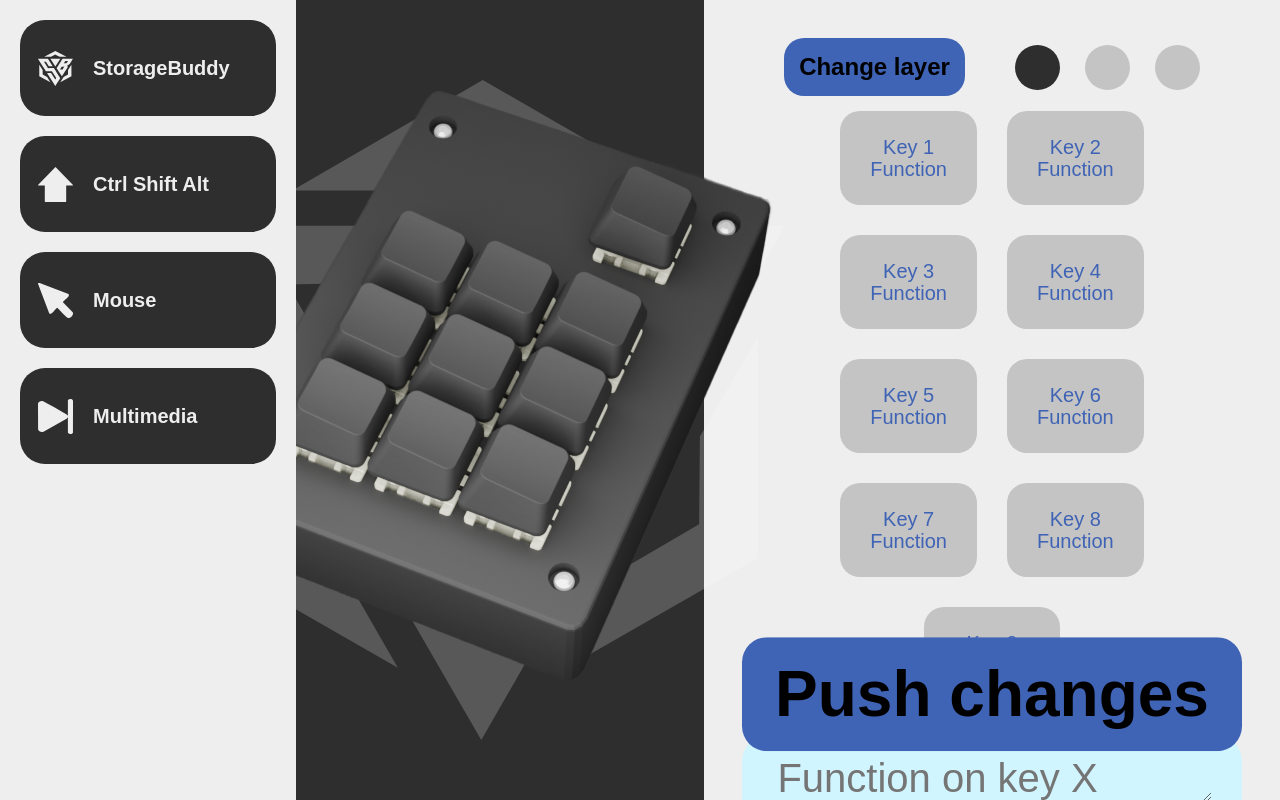
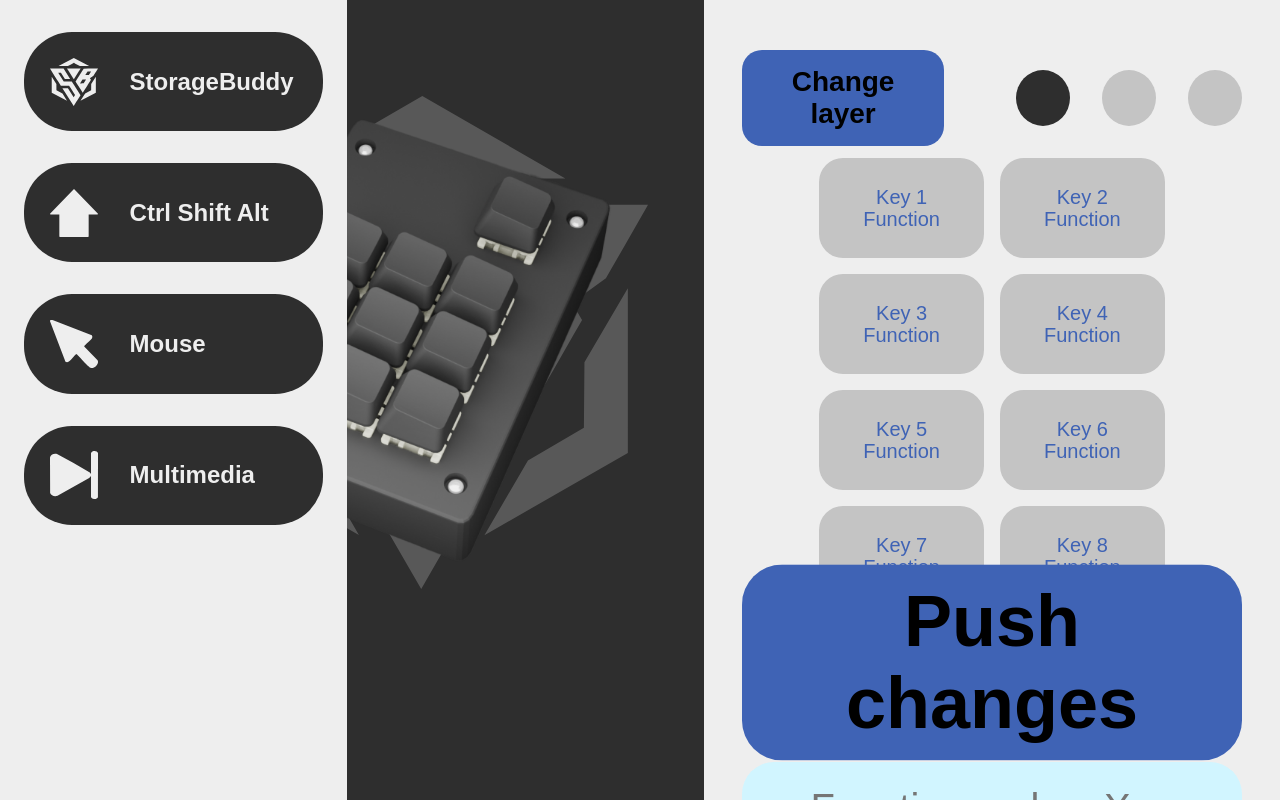
Before and after one commit to martinsram3k/macropad_configurator, a website: page frontend/index.html in a window 1280 px wide. Drawn offline with Linux system fonts and the light colour scheme.

Commit message:
uprava velikosti z px a % nebo vh kvuli responzivnosti

```diff
--- a/frontend/index.html
+++ b/frontend/index.html
@@ -7,6 +7,7 @@
     <title>StorageBuddy</title>
     <link rel="stylesheet" href="styles.css">
     <link rel="icon" href="icon/ikona.png" type="image/png">
+    <meta name="viewport" content="width=device-width, initial-scale=1.0">
 </head>
 
 <body>
--- a/frontend/styles.css
+++ b/frontend/styles.css
@@ -7,16 +7,12 @@ body {
   overflow: hidden;
 }
 
-
 .container,
 .keypadcontainer,
 .sidenav,
 .key {
   box-sizing: border-box;
 }
-
-
-
 
 ul {
   list-style-type: none;
@@ -33,59 +29,46 @@ ul {
   z-index: 99999;
   /* Nastav vysokou hodnotu z-index */
   transform: translateZ(0);
-  transition: width 0.3s ease; /* Přidáno */
+  transition: width 0.3s ease;
+  /* Přidáno */
 }
 
 .sidenav a {
   text-align: left;
   /* Změna na levé zarovnání */
-  padding: 8px;
+  padding: 1.2vh;
   text-decoration: none;
   display: block;
-  margin-left: 20px;
-  margin-right: 20px;
+  margin-left: 3vh;
+  margin-right: 3vh;
   justify-content: flex-start;
   /* Změna na flex-start */
   align-items: center;
   /* Vertikální vycentrování */
-  height: 80px;
   display: flex;
   /* Použití flexboxu */
-  margin-top: 20px;
-  margin-bottom: 20px;
+  margin-top: 4vh;
+  margin-bottom: 4vh;
 }
 
-.icon {
-  width: 35px;
-  color: #EEE;
-  background-color: #2E2E2E;
-  padding: 25px;
-  padding-left: 30px;
-  padding-right: 30px;
-  border-radius: 50%;
-  overflow: visible;
-  display: block;
-  /* Přidání mezery mezi ikonou a textem */
-}
 
 .menu-item {
   display: flex;
   align-items: center;
   background-color: #2E2E2E;
-  border-radius: 25px;
+  border-radius: 6vh;
   text-decoration: none;
   overflow: hidden;
   /* Přidáno */
   color: #EEE;
-  font-size: 200px;
 }
 
 .icon {
-  width: 35px;
+  width: 6vh;
   color: #EEE;
   background-color: transparent;
   /* Odstraněno pozadí */
-  padding: 10px;
+  padding: 2vh;
   border-radius: 0;
   /* Odstraněno zaoblení */
   overflow: visible;
@@ -107,7 +90,7 @@ ul {
 }
 
 .sidenav:hover .menu-item {
-  width: 240px;
+  width: 35vh;
   transition: width 1s ease;
 }
 
@@ -125,9 +108,9 @@ ul {
   align-items: center;
   margin: 0;
   /* Odstraněny marginy */
-  font-size: 20px;
+  font-size: 3vh;
   /* Stejná velikost jako původní text */
-  padding: 0 10px;
+  padding: 0 2vh;
   /* Přidáno odsazení textu */
   border-radius: 0;
   transition: display 0.3s ease;
@@ -147,15 +130,15 @@ img {
 }
 
 .logo_pozadi {
-  width: 600px;
+  width: 35%;
   opacity: 20%;
   padding-left: 40px;
   padding-right: 40px;
   rotate: 0deg;
   z-index: 1;
   position: absolute;
-  left: 145px;
-  top: 10%;
+  left: 20vh;
+  top: 12vh;
 
 }
 
@@ -166,9 +149,10 @@ img {
 }
 
 .foto_pozadi {
+  width: 35%;
   position: absolute;
-  left: 200px;
-  top: 10%;
+  left: 23vh;
+  top: 14vh;
   z-index: 900;
 }
 
@@ -202,15 +186,17 @@ img {
 
 
 .changelayer {
-  font-size: 24px;
-  padding: 15px;
+  font-size: 3.5vh;
+  padding: 2vh;
   background-color: #3F63B5;
-  border-radius: 20px;
+  border-radius: 2.5vh;
   font-weight: bold;
-  margin-right: 25px;
+  margin-right: 5vh;
   position: relative;
+  top: 1.5vh;
   outline: none;
   border: none;
+  margin-bottom: 3vh;
 }
 
 .changelayer:focus {
@@ -219,23 +205,23 @@ img {
 
 
 .dot {
-  height: 45px;
-  width: 45px;
+  height: 7vh;
+  width: 7vh;
   background-color: #C4C4C4;
   border-radius: 50%;
   display: inline-block;
-  margin-left: 25px;
+  margin-left: 4vh;
   transition: background-color 0.5s ease-in-out;
   /* Plynulý přechod barvy */
 }
 
 .dot_active {
   background-color: #2E2E2E;
-  height: 45px;
-  width: 45px;
+  height: 7vh;
+  width: 7vh;
   border-radius: 50%;
   display: inline-block;
-  margin-left: 25px;
+  margin-left: 4vh;
   transition: background-color 0.5s ease-in-out;
   /* Plynulý přechod barvy */
 }
@@ -248,15 +234,15 @@ img {
   height: fit-content;
   width: 100%;
   text-align: center;
-  padding-left: 30px;
-  padding-right: 30px;
-  padding-top: 20px;
-  padding-bottom: 20px;
-  font-size: 64px;
-  border-radius: 25px;
+  padding-left: 6vh;
+  padding-right: 6vh;
+  padding-top: 2vh;
+  padding-bottom: 2vh;
+  font-size: 9vh;
+  border-radius: 5vh;
   position: sticky;
   /* Drží tlačítko ve spodní části */
-  bottom: 10px;
+  bottom: 0.1vh;
   /* Udržuje odstup od spodní části */
   z-index: 100;
   /* Zajišťuje, že zůstane nad ostatními prvky */
@@ -279,21 +265,21 @@ img {
   justify-content: center;
   flex-direction: row;
   width: 100%;
-  margin-bottom: 25px;
-  gap: auto;
+  margin-bottom: 0vh;
+  gap: 2vh;
+  /* Mezery mezi prvky */
 }
 
 .key {
-  font-size: 20px;
-  padding-left: 30px;
-  padding-right: 30px;
-  padding-top: 25px;
-  padding-bottom: 25px;
+  font-size: 2.5vh;
+  padding-left: 5.5vh;
+  padding-right: 5.5vh;
+  padding-top: 3.5vh;
+  padding-bottom: 3.5vh;
   background-color: #C4C4C4;
   color: #3F63B5;
-  border-radius: 20px;
-  margin: 15px;
-  gap: 60px;
+  border-radius: 3vh;
+  gap: 12vh;
   text-align: center;
   line-height: 1.1em;
   cursor: pointer;
@@ -308,13 +294,13 @@ img {
   height: fit-content;
   width: 100%;
   text-align: left;
-  padding-left: 30px;
-  padding-right: 30px;
-  padding-top: 20px;
-  padding-bottom: 20px;
-  font-size: 40px;
-  border-radius: 25px;
-  margin-top: 20px;
+  padding-left: 8vh;
+  padding-right: 8vh;
+  padding-top: 3vh;
+  padding-bottom: 3vh;
+  font-size: 10vh;
+  border-radius: 4vh;
+  margin-top: 3vh;
 }
 
 .function textarea {
@@ -323,14 +309,13 @@ img {
   height: 100%;
   background-color: transparent;
   border: none;
-  padding: 0 5px;
+  padding: 0 0.5vh;
   /* Snižuje vertikální odsazení */
-  font-size: 40px;
+  font-size: 5vh;
   text-align: left;
   align-items: center;
   vertical-align: middle;
   /* Může pomoci v některých případech */
-
 }
 
 .overeni_ne {
```
Also changed, not shown: 1 other file.
